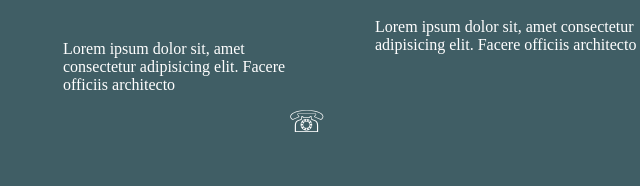
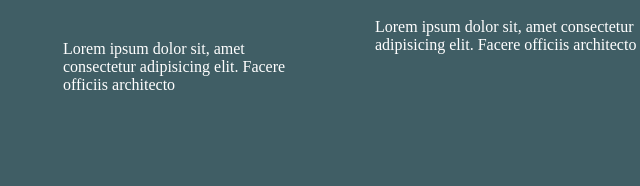
Before and after one commit to Zobia-hub/css-6, a plain HTML site: page index.html in a window 1280 px wide. Shown: the part 1758-1944 px from the top of the page, 545-1185 px from the left. Drawn offline with Linux system fonts and the light colour scheme.

Commit message:
Update index.html

```diff
--- a/index.html
+++ b/index.html
@@ -75,7 +75,7 @@
     adipisicing elit. Facere officiis architecto</p>
 <div class="text3">
     <p>Lorem ipsum dolor sit, amet consectetur
-        adipisicing elit. Facere officiis architecto <br><p class="emo">&nbsp;&nbsp;&nbsp;&nbsp;&nbsp;&nbsp;&nbsp;&nbsp;&nbsp;&nbsp;&nbsp;&nbsp;&nbsp;&nbsp;&nbsp;&nbsp;&nbsp;&nbsp;&nbsp;&nbsp;&nbsp;&nbsp;&nbsp;&nbsp;&nbsp;&nbsp;&nbsp;&nbsp;&nbsp;&nbsp;&nbsp;&nbsp;&nbsp;&nbsp;&nbsp;&nbsp;&nbsp;&nbsp;&nbsp;&nbsp;&nbsp;&nbsp;&nbsp;&nbsp;&nbsp;&nbsp;&nbsp;&nbsp;&nbsp;&nbsp;&nbsp;  &nbsp;&nbsp;&nbsp;&nbsp;&nbsp;&nbsp;&#9743;</p>
+        adipisicing elit. Facere officiis architecto <br><p class="emo">&nbsp;&nbsp;&nbsp;&nbsp;&nbsp;&nbsp;&nbsp;&nbsp;&nbsp;&nbsp;&nbsp;&nbsp;&nbsp;&nbsp;&nbsp;&nbsp;&nbsp;&nbsp;&nbsp;&nbsp;&nbsp;&nbsp;&nbsp;&nbsp;&nbsp;&nbsp;&nbsp;&nbsp;&nbsp;&nbsp;&nbsp;&nbsp;&nbsp;&nbsp;&nbsp;&nbsp;&nbsp;&nbsp;&nbsp;&nbsp;&nbsp;&nbsp;&nbsp;&nbsp;&nbsp;&nbsp;&nbsp;&nbsp;&nbsp;&nbsp;&nbsp;  &nbsp;&nbsp;&nbsp;&nbsp;&nbsp;&nbsp;</p>
         <h1 style="color: black;">Zobia Jawed<br>
             1041<br>
             Class 5<br>
```
